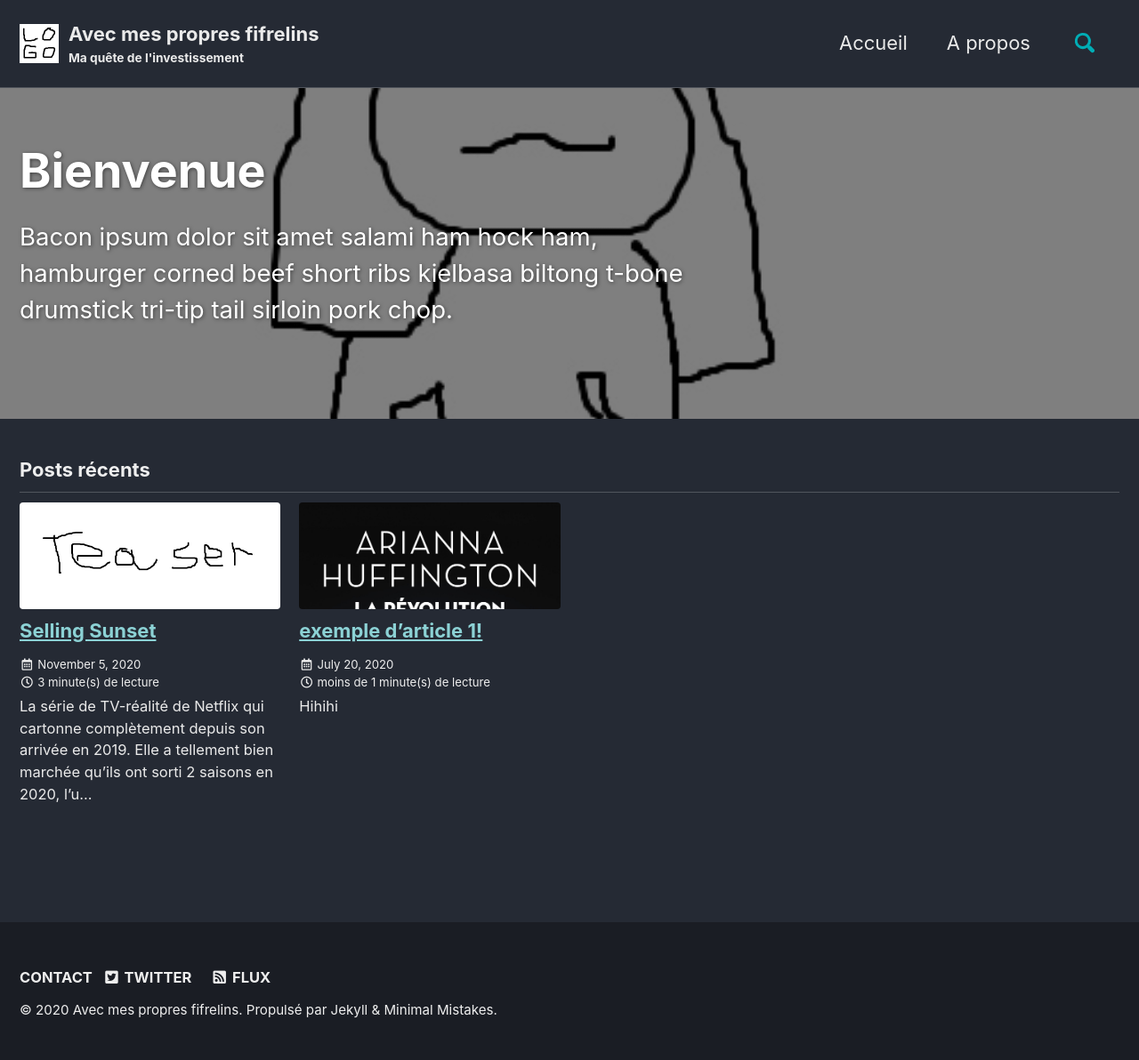
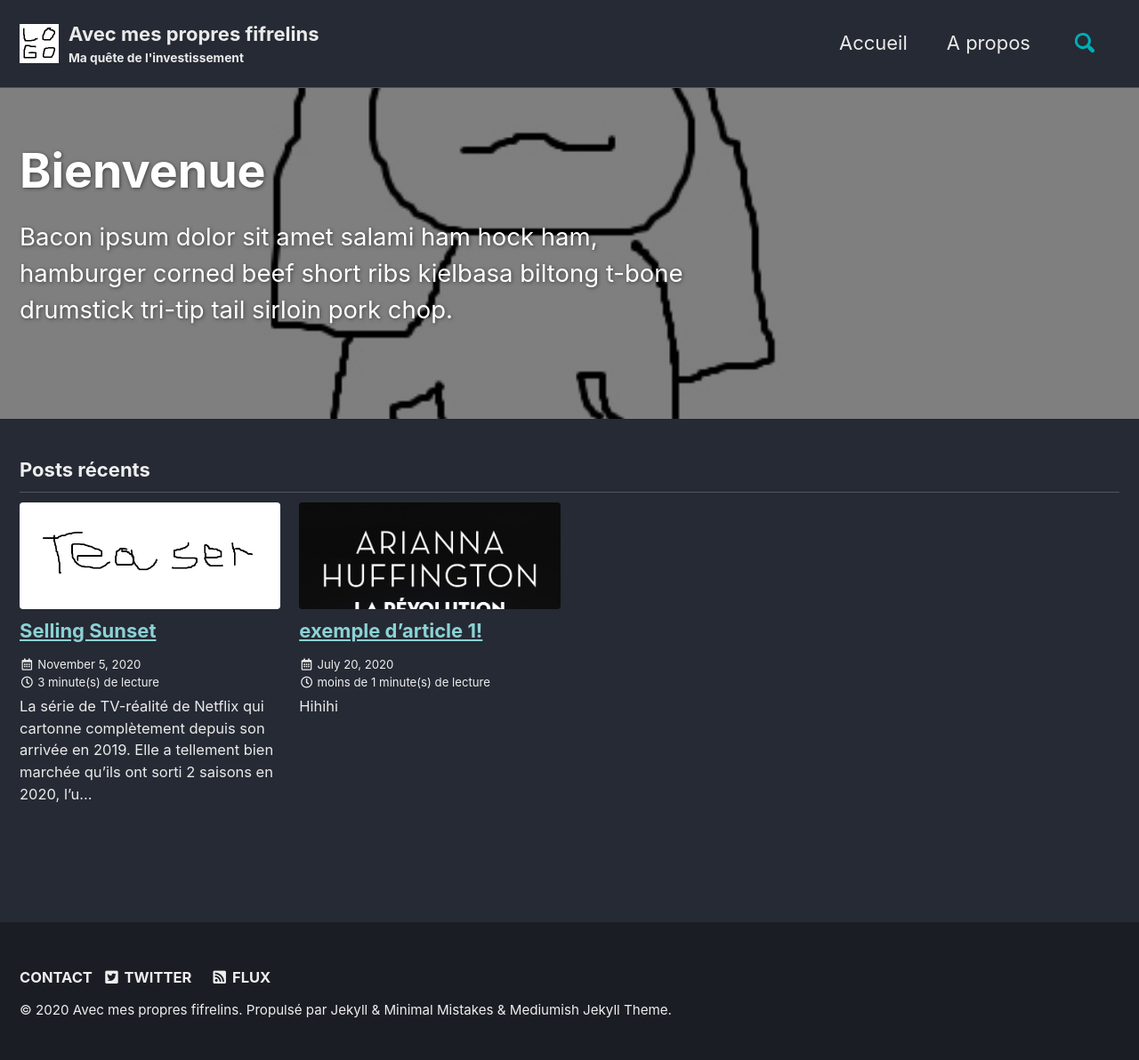
Before and after one commit to avecmespropresyeux/avecmespropresfifrelins, a Jekyll site: the page built from index.html, in a window 1280 px wide. Shown: the whole page at 89% size. Built offline with Jekyll 4.4.1, drawn with Linux system fonts in a browser that asks for light colours; cached includes are drawn as plain includes; the list of posts is cut into pages by our own code.

Commit message:
Update footer.html

```diff
--- a/_includes/footer.html
+++ b/_includes/footer.html
@@ -16,4 +16,4 @@
   </ul>
 </div>
 
-<div class="page__footer-copyright">&copy; {{ site.time | date: '%Y' }} {{ site.name | default: site.title }}. {{ site.data.ui-text[site.locale].powered_by | default: "Powered by" }} <a href="https://jekyllrb.com" rel="nofollow">Jekyll</a> &amp; <a href="https://mademistakes.com/work/minimal-mistakes-jekyll-theme/" rel="nofollow">Minimal Mistakes</a>.</div>
+<div class="page__footer-copyright">&copy; {{ site.time | date: '%Y' }} {{ site.name | default: site.title }}. {{ site.data.ui-text[site.locale].powered_by | default: "Powered by" }} <a href="https://jekyllrb.com" rel="nofollow">Jekyll</a> &amp; <a href="https://mademistakes.com/work/minimal-mistakes-jekyll-theme/" rel="nofollow" target="_blank">Minimal Mistakes</a> &amp; <a href="https://www.wowthemes.net/mediumish-free-jekyll-template/" rel="nofollow" target="_blank">Mediumish Jekyll Theme</a>.</div>
```
